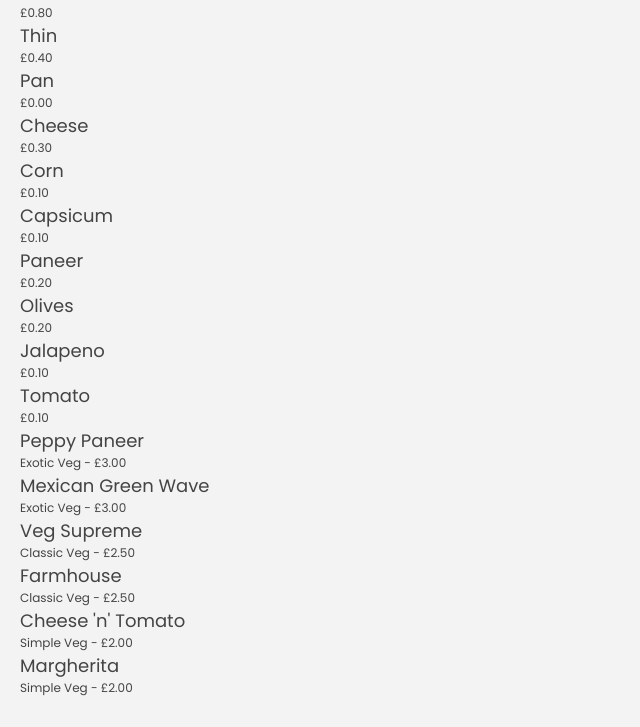
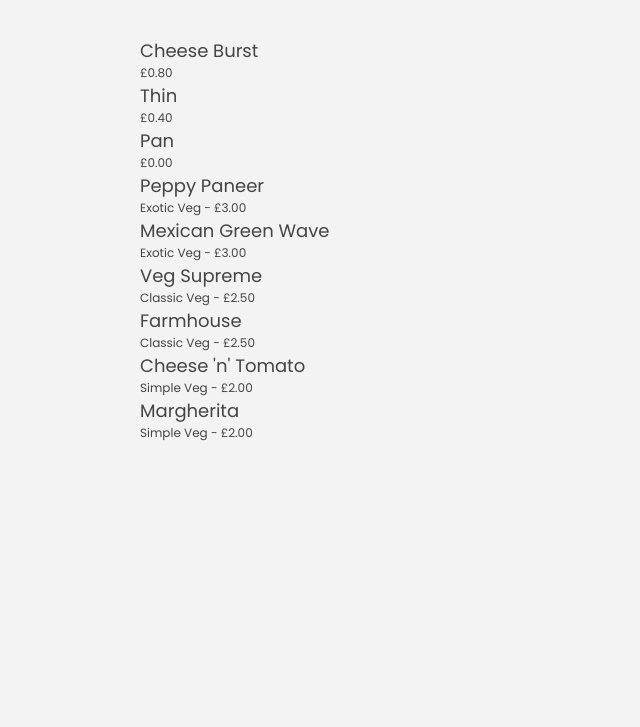
Before and after one commit to readm1/tominos-pizza-challenge, a website built with webpack: page index.html in a window 1280 px wide. Shown: the part 73-800 px from the top of the page, without its empty margins (0-640 px from the left). Built offline with nearby package versions, Linux system fonts and the light colour scheme.

Commit message:
added hrefs that go to nowhere...

```diff
--- a/index.html
+++ b/index.html
@@ -16,9 +16,11 @@
 </html>
 <body>
   <h1>Tominos Pizza</h1>
-  <!-- MENU -->
-  <div class="menu">
-    <div class="menu__display"></div>
-  </div>
+  <main class="app">
+    <!-- MENU -->
+    <div class="menu">
+      <div class="menu__display"></div>
+    </div>
+  </main>
   <script src="script.js"></script>
 </body>
--- a/script.js
+++ b/script.js
@@ -1,5 +1,6 @@
 "use strict";
 
+// Menu
 const pizzas = [
   ["Margherita", "Simple Veg", 2],
   ["Cheese 'n' Tomato", "Simple Veg", 2],
@@ -25,9 +26,10 @@ const toppings = [
   ["Cheese", 30],
 ];
 
-// ELEMENTS
+// Elements
 
 const containerMenu = document.querySelector(".menu__display");
+const containerApp = document.querySelector(".app");
 
 // Creating DOM Elements
 
@@ -37,7 +39,7 @@ const displayPizzas = function (pizzas) {
     const category = pizza[1];
     const price = pizza[2];
     const html = `<div class="menu__display pizza__display">
-    <div class="menu__pizzaName">${name}</div>
+    <div class="menu__pizzaName" href="${name}">${name}</div>
     <div class="menu__pizzaDetails">${category} - £${price.toFixed(2)}</div>
   </div>`;
     containerMenu.insertAdjacentHTML("afterbegin", html);
@@ -50,23 +52,23 @@ const displayToppings = function (toppings) {
     const name = topping[0];
     const price = topping[1];
     const html = `<div class="menu__display topping__display">
-    <div class="menu__toppingName">${name}</div>
+    <div class="menu__toppingName" href="${name}">${name}</div>
     <div class="menu__toppingPrice">£${(price / 100).toFixed(2)}</div>
     </div>`;
     containerMenu.insertAdjacentHTML("afterbegin", html);
   });
 };
-displayToppings(toppings);
+// displayToppings(toppings);
 
 const displayCrusts = function (crusts) {
   crusts.forEach(function (crust) {
     const name = crust[0];
     const price = crust[1];
     const html = `<div class="menu__display crust__display">
-      <div class="menu__crustName">${name}</div>
+      <div class="menu__crustName" href="${name}">${name}</div>
       <div class="menu__crustPrice">£${(price / 100).toFixed(2)}</div>
       </div>`;
     containerMenu.insertAdjacentHTML("afterbegin", html);
   });
 };
-displayToppings(crusts);
+displayCrusts(crusts);
--- a/style.css
+++ b/style.css
@@ -15,6 +15,21 @@ body {
   background-color: #f3f3f3;
   height: 100vh;
   padding: 2rem;
+}
+
+/* MAIN */
+.app {
+  position: relative;
+  max-width: 100rem;
+  margin: 4rem auto;
+  display: grid;
+  grid-template-columns: 4fr 3fr;
+  grid-template-rows: auto repeat(3, 15rem) auto;
+  gap: 2rem;
+
+  /* NOTE This creates the fade in/out anumation */
+  opacity: 1;
+  transition: all 1s;
 }
 
 /* MENU */
```
